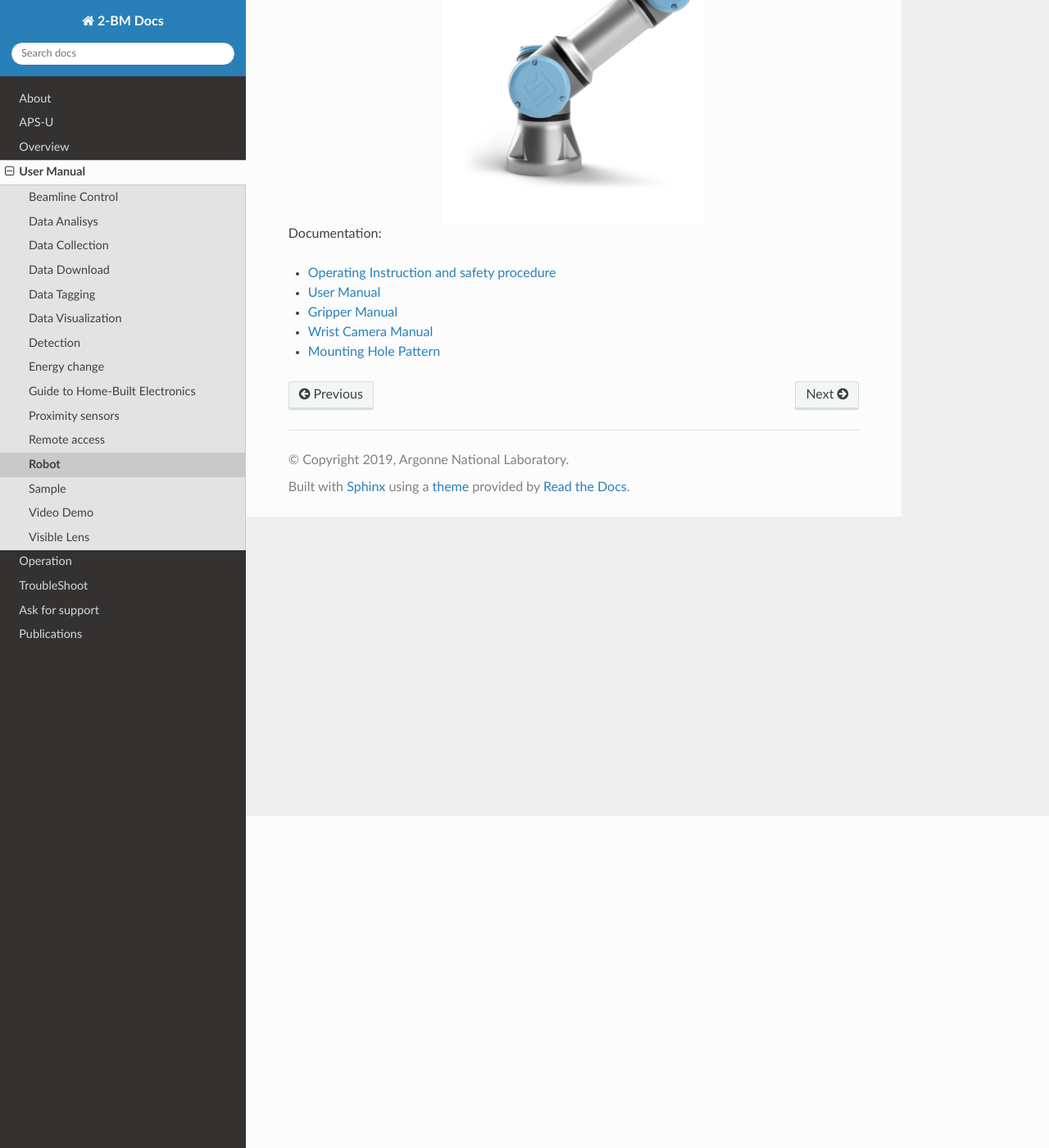
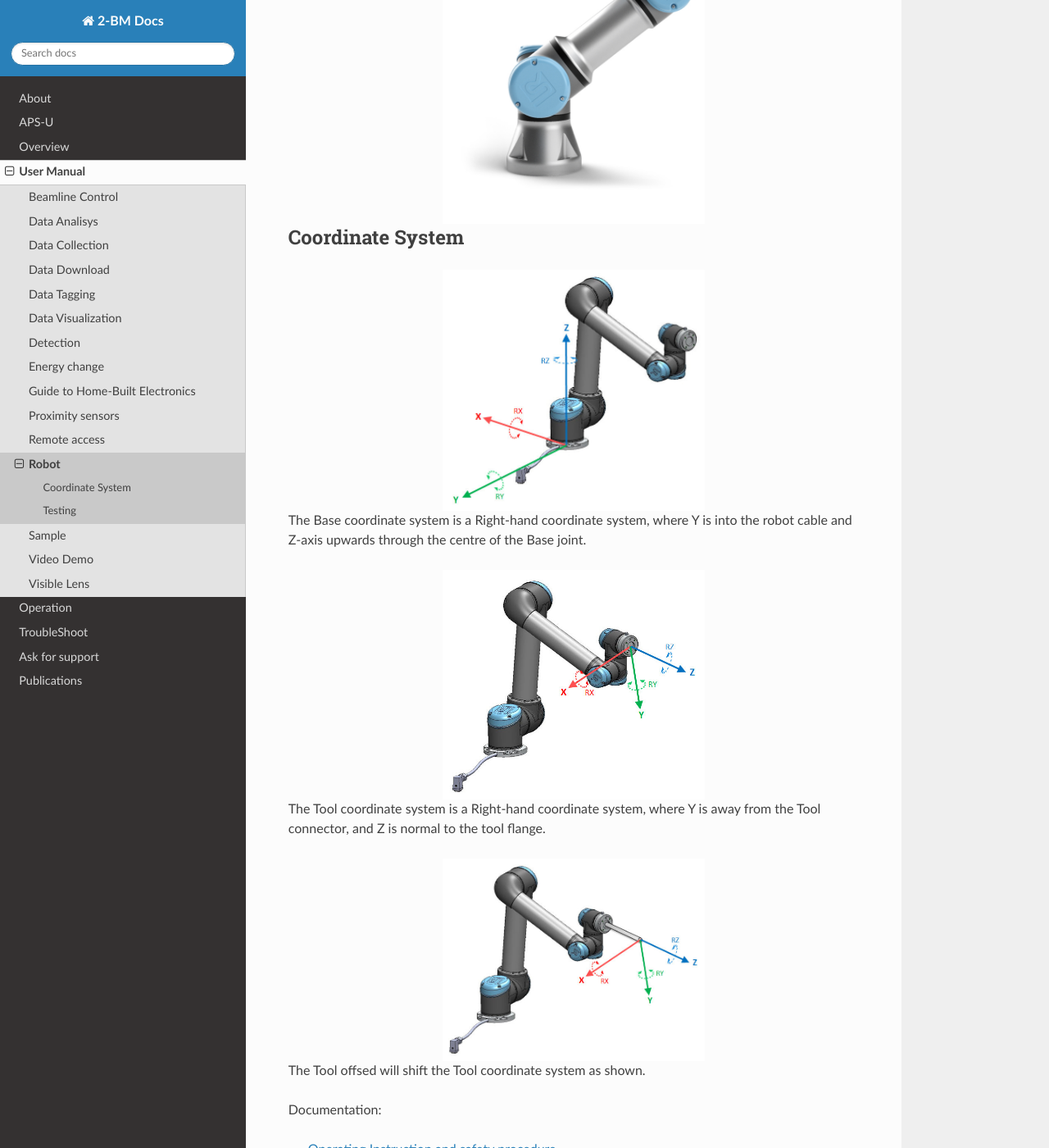
Before and after one commit to xray-imaging/2bm-docs, a Sphinx documentation site: the page built from docs/source/user/item_015.rst, in a window 1280 px wide and 1400 px high, scrolled down 405 px. Shown: the whole window at 82% size. Built offline with Sphinx 7.4.7 and the Read the Docs theme 2.0.0, drawn with Linux system fonts in a browser that asks for light colours; the version number could not be read and is left out; some of the changed text lies outside the part shown.

Commit message:
updating robot docs

```diff
--- a/docs/source/user/item_015.rst
+++ b/docs/source/user/item_015.rst
@@ -4,10 +4,34 @@ Robot
 
 The tomography instrument is using a Universal Robots e-Series for sample loading and unloading.
 
-.. image:: ../img/robot.png
+.. image:: ../img/robot_00.png
    :width: 320px
    :align: center
    :alt: robot
+
+
+Coordinate System
+-----------------
+
+
+.. image:: ../img/robot_01.png
+   :width: 320px
+   :align: center
+   :alt: robot
+The Base coordinate system is a Right-hand coordinate system, where Y is into the robot cable and Z-axis upwards through the centre of the Base joint.
+
+.. image:: ../img/robot_02.png
+   :width: 320px
+   :align: center
+   :alt: robot
+The Tool coordinate system is a Right-hand coordinate system, where Y is away from the Tool connector, and Z is normal to the tool flange.
+
+.. image:: ../img/robot_03.png
+   :width: 320px
+   :align: center
+   :alt: robot
+The Tool offsed will shift the Tool coordinate system as shown.
+
 
 Documentation:
 
@@ -16,3 +40,14 @@ Documentation:
 - `Gripper Manual <https://anl.box.com/s/jhqaawq3s6mbi8pkagzyum9bvq0s6izx>`_
 - `Wrist Camera Manual <https://anl.box.com/s/ernzj3w56db9lecs0jjo0yw7j6uof8u7>`_
 - `Mounting Hole Pattern <https://anl.box.com/s/bnvgo6yn8mjbc1a2j13lnqcwjekz5ac5>`_
+- `Dashboard Server <https://anl.box.com/s/2xiozutggjlmvcfmjzqfoebv9o5905ny>`_
+
+Testing
+-------
+
+To confirm communication wiht the robot, run `Dashboard <https://github.com/decarlof/sandbox/blob/master/robot/Remote_Examples/Dashboard.py>`_.py then type:
+
+   Enter command: get robot model
+   UR3
+
+The full list of Dashboard server commands is `here <https://anl.box.com/s/2xiozutggjlmvcfmjzqfoebv9o5905ny>`_
```
Also changed, not shown: docs/source/img/robot_00.png (renamed from docs/source/img/robot.png), docs/source/img/robot_01.png (added), docs/source/img/robot_02.png (added), docs/source/img/robot_03.png (added).
